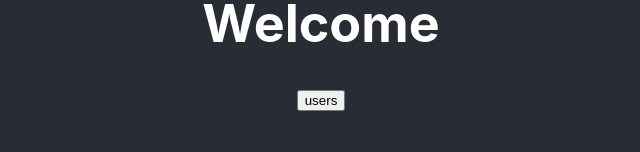
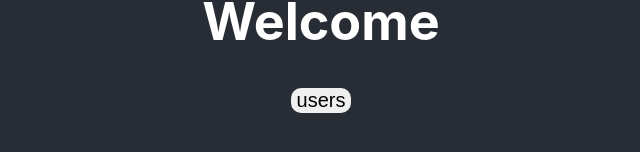
Before and after one commit to chathuraIndunil/testr, a React (Create React App) app: page / in a window 1280 px wide. Shown: the part 366-518 px from the top of the page, without its empty margins (319-959 px from the left). Built offline with nearby package versions, Linux system fonts and the light colour scheme.

Commit message:
add button

```diff
--- a/src/App.css
+++ b/src/App.css
@@ -14,8 +14,8 @@
   color: white;
 }
 
-.users-button{
-  font-size:18px;
+.users-button {
+  font-size:20px;
   padding:20px,40px;
   border:none;
   border-radius:10px;
--- a/src/App.js
+++ b/src/App.js
@@ -5,8 +5,8 @@ function App() {
   return (
     <div className="App">
       <header className="App-header">
-       <h1>Welcome</h1>
-       <button classname='users-button'>users</button>
+       <h1>Welcome </h1>
+       <button className='users-button'>users</button>
       </header>
     </div>
   );
```
